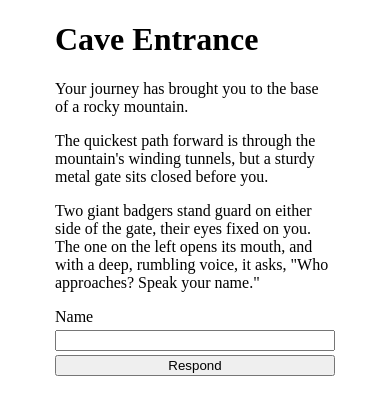
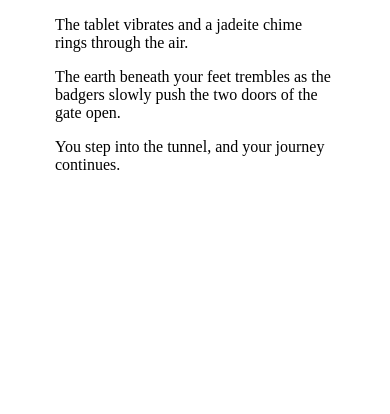
Before and after one commit to Emiliano-Canseco-III/Block-4.6-Secret-Tunnel, a React (Vite) app: page / in a window 390 px wide. Shown: the top 414 px of the page. Built offline with nearby package versions, Linux system fonts and the light colour scheme.

Commit message:
Created a signup function that when successful changes the useState of token to the repsonse token and location to TABLET.

```diff
--- a/src/AuthContext.jsx
+++ b/src/AuthContext.jsx
@@ -5,15 +5,42 @@ const API = "https://fsa-jwt-practice.herokuapp.com";
 const AuthContext = createContext();
 
 export function AuthProvider({ children }) {
-  const [token, setToken] = useState();
-  const [location, setLocation] = useState("GATE");
+  const [token, setToken] = useState(null);
+  const [location, setLocation] = useState(null);
+  const [error, setError] = useState(null);
 
-  // TODO: signup
+  const signup = async (username) => {
+    setError(null);
+    try {
+      const response = await fetch(`${API}/signup`, {
+        method: "POST",
+        headers: {
+          "Content-Type": "application/json",
+        },
+        body: JSON.stringify({ username }),
+      });
 
-  // TODO: authenticate
+      if (!response.ok) {
+        throw new Error("Signup Failed");
+      }
 
-  const value = { location };
-  return <AuthContext.Provider value={value}>{children}</AuthContext.Provider>;
+      const data = await response.json();
+
+      if (data.token) {
+        setToken(data.token);
+        setLocation("TABLET");
+      }
+    } catch (err) {
+      console.error("Signup Error:", err);
+      setError(err.message);
+    }
+  };
+
+  return (
+    <AuthContext.Provider value={{ token, location, signup, error }}>
+      {children}
+    </AuthContext.Provider>
+  );
 }
 
 export function useAuth() {
--- a/src/Entrance.jsx
+++ b/src/Entrance.jsx
@@ -7,7 +7,7 @@ export default function Entrance() {
       <h1>Cave Entrance</h1>
       <p>Your journey has brought you to the base of a rocky mountain.</p>
       <p>
-        The quickest path forward is through the mountain's winding tunnels, but
+        The quickest path forward is through the mountains winding tunnels, but
         a sturdy metal gate sits closed before you.
       </p>
       <p>
```
